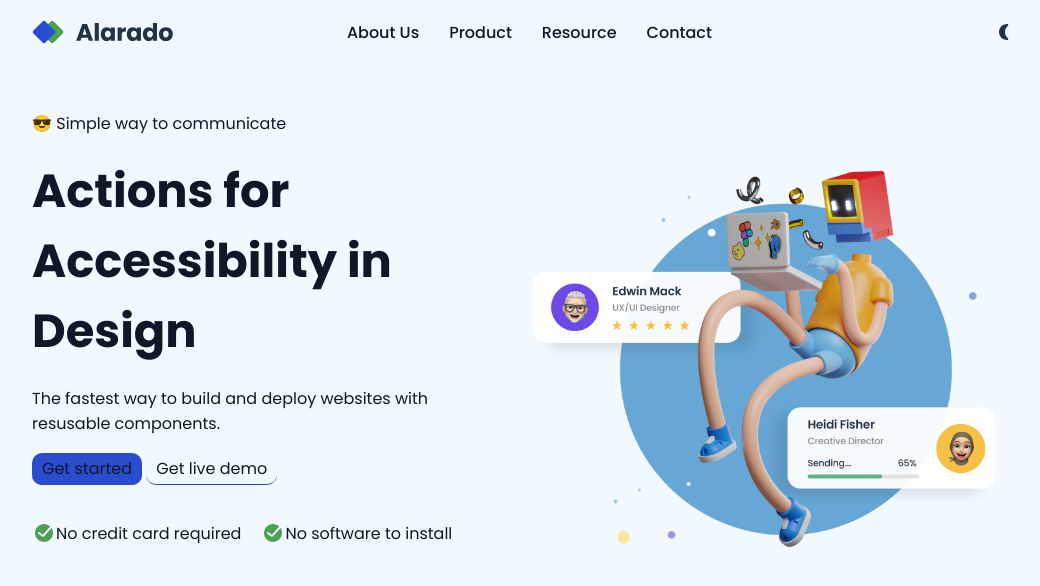
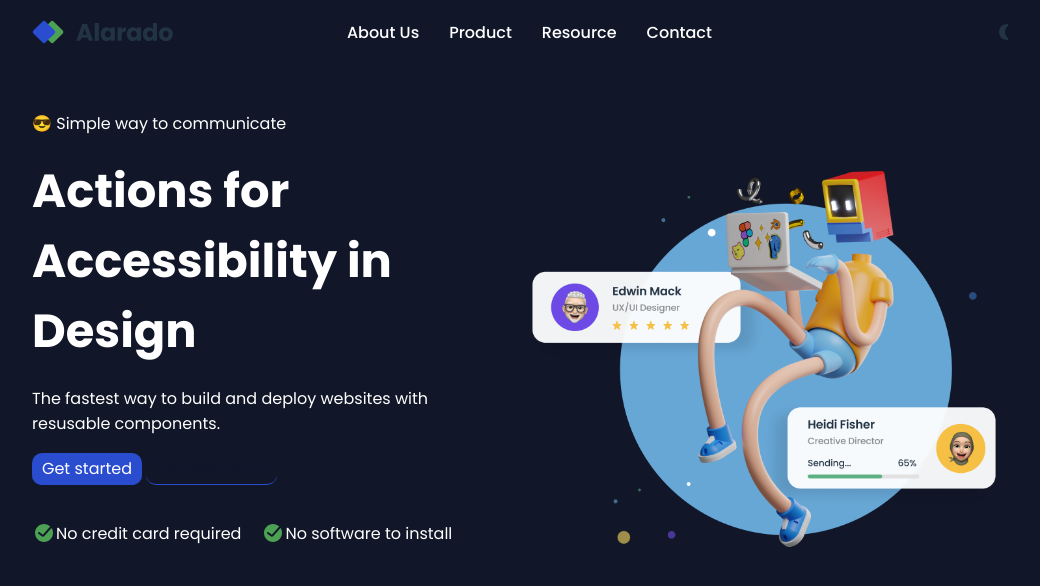
Before and after one commit to OrlandoTellez/desafio-simpleHomepage, a plain HTML site: page index.html in a window 1280 px wide. Shown: the whole page, without its empty margins (116-1156 px from the left). Drawn offline with Linux system fonts and the light colour scheme.

Commit message:
add: Proyecto terminado

```diff
--- a/style.css
+++ b/style.css
@@ -1,10 +1,10 @@
 @import url('https://fonts.googleapis.com/css2?family=Poppins:ital,wght@0,100;0,200;0,300;0,400;0,500;0,600;0,700;0,800;0,900;1,100;1,200;1,300;1,400;1,500;1,600;1,700;1,800;1,900&display=swap');
 
 :root{
-    --bg-light: #111729;
-    --color-light: #FFFFFF;
-    --bg-dark: #F2F9FE;
-    --color-dark: #111729;
+    --bg-dark: #111729;
+    --color-dark: #FFFFFF;
+    --bg-light: #F2F9FE;
+    --color-light: #111729;
 }
 
 *{
```
